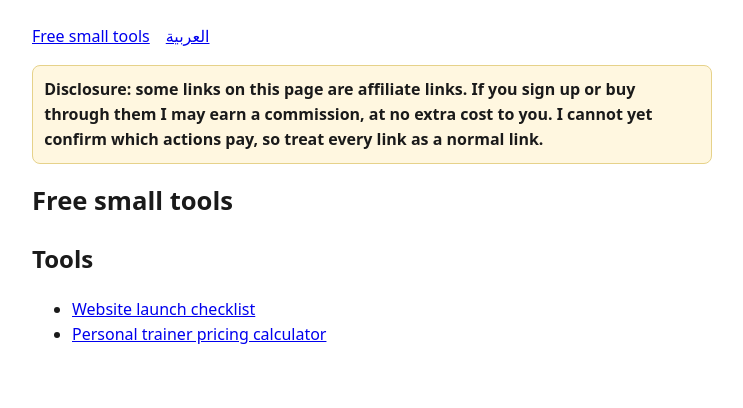
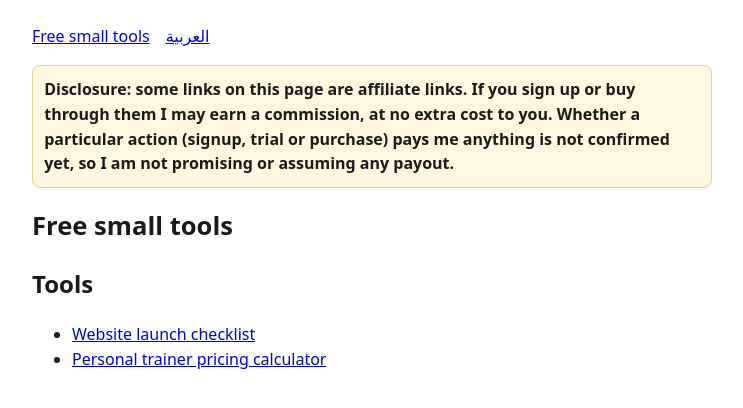
Before and after one commit to valba4668/free-tools, a plain HTML site: page en/index.html in a window 1280 px wide. Shown: the whole page, without its empty margins (268-1011 px from the left). Drawn offline with Linux system fonts and the light colour scheme.

Commit message:
Revise affiliate disclosure in index.html
Updated the affiliate disclosure text for clarity.

```diff
--- a/en/index.html
+++ b/en/index.html
@@ -1,2 +1,2 @@
-<!doctype html><html lang="en" dir="ltr"><head><meta charset="utf-8"><meta name="viewport" content="width=device-width,initial-scale=1"><title>Free small tools</title><meta name="description" content="Free small tools"><style>body{font-family:system-ui,sans-serif;max-width:680px;margin:1.5em auto;padding:0 1em;line-height:1.55;color:#1a1a1a}h1{font-size:1.6em}.d{background:#fff7e0;border:1px solid #e6d28a;padding:.7em;border-radius:8px}.o{border:1px solid #ddd;border-radius:8px;padding:1em;margin-top:2em}label{display:block;margin:.6em 0}input{padding:.4em;width:10em}button{padding:.5em .9em;margin:.3em 0}nav a{margin-inline-end:1em}.r{font-size:1.15em;margin:.4em 0}small{color:#555}</style></head><body>
-<nav><a href="index.html">Free small tools</a><a href="../ar/index.html">العربية</a></nav><p class="d"><strong>Disclosure: some links on this page are affiliate links. If you sign up or buy through them I may earn a commission, at no extra cost to you. I cannot yet confirm which actions pay, so treat every link as a normal link.</strong></p><h1>Free small tools</h1><h2>Tools</h2><ul><li><a href="launch-checklist.html">Website launch checklist</a></li><li><a href="pricing-calculator.html">Personal trainer pricing calculator</a></li></ul></body></html>
+<!doctype html><html lang="en" dir="ltr"><head><meta charset="utf-8"><meta name="viewport" content="width=device-width,initial-scale=1"><title>Free small tools</title><meta name="description" content="Free small tools"><style>body{font-family:system-ui,sans-serif;max-width:680px;margin:1.5em auto;padding:0 1em;line-height:1.55;color:#1a1a1a}h1{font-size:1.6em}.d{background:#fff7e0;border:1px solid #e6d28a;padding:.7em;border-radius:8px}.o{border:1px solid #ddd;border-radius:8px;padding:1em;margin-top:2em}label{display:block;margin:.9em 0}input{padding:.55em;width:100%;max-width:20em;box-sizing:border-box;font-size:1em;margin-top:.25em;display:block}input[type=checkbox]{display:inline;width:auto;margin-inline-end:.5em}.e{color:#b00020}@media(max-width:480px){body{margin:.8em}h1{font-size:1.35em}}button{padding:.5em .9em;margin:.3em 0}nav a{margin-inline-end:1em}.r{font-size:1.15em;margin:.4em 0}small{color:#555}</style></head><body>
+<nav><a href="index.html">Free small tools</a><a href="../ar/index.html">العربية</a></nav><p class="d"><strong>Disclosure: some links on this page are affiliate links. If you sign up or buy through them I may earn a commission, at no extra cost to you. Whether a particular action (signup, trial or purchase) pays me anything is not confirmed yet, so I am not promising or assuming any payout.</strong></p><h1>Free small tools</h1><h2>Tools</h2><ul><li><a href="launch-checklist.html">Website launch checklist</a></li><li><a href="pricing-calculator.html">Personal trainer pricing calculator</a></li></ul></body></html>
```
